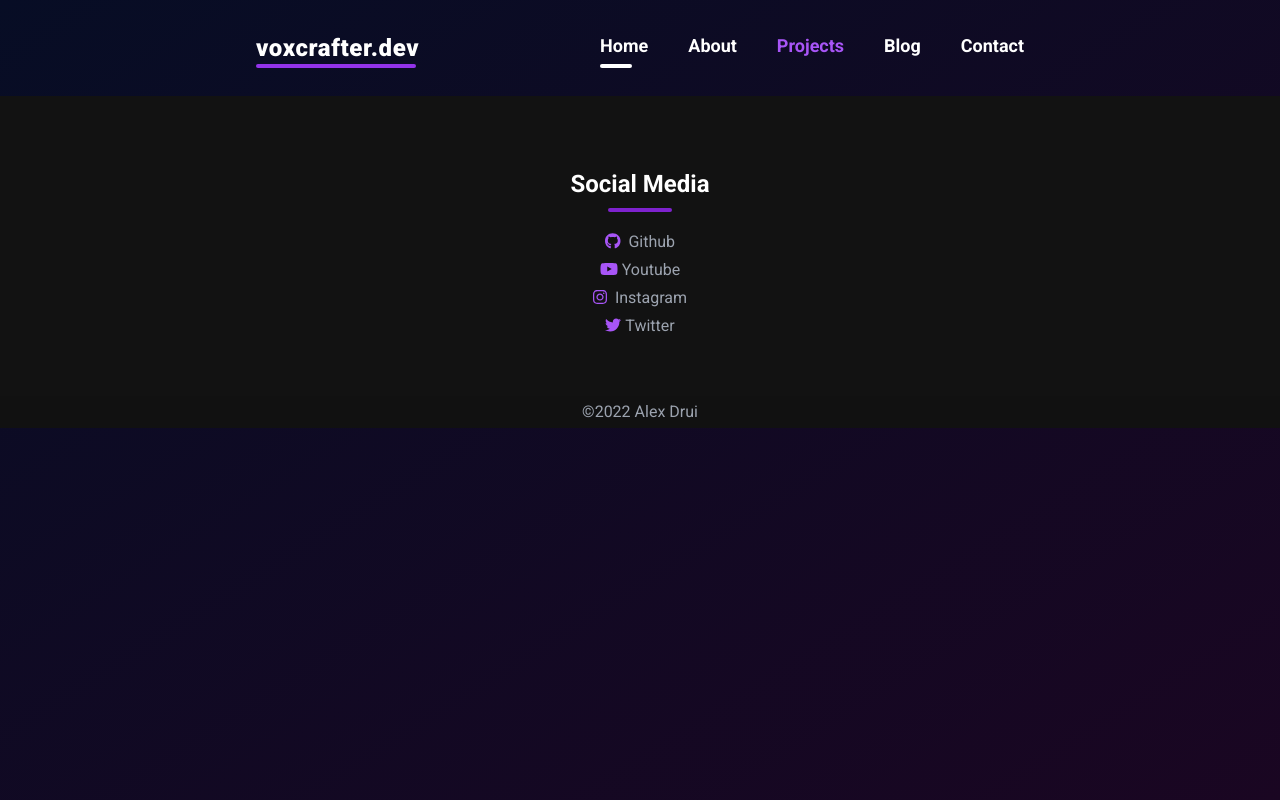
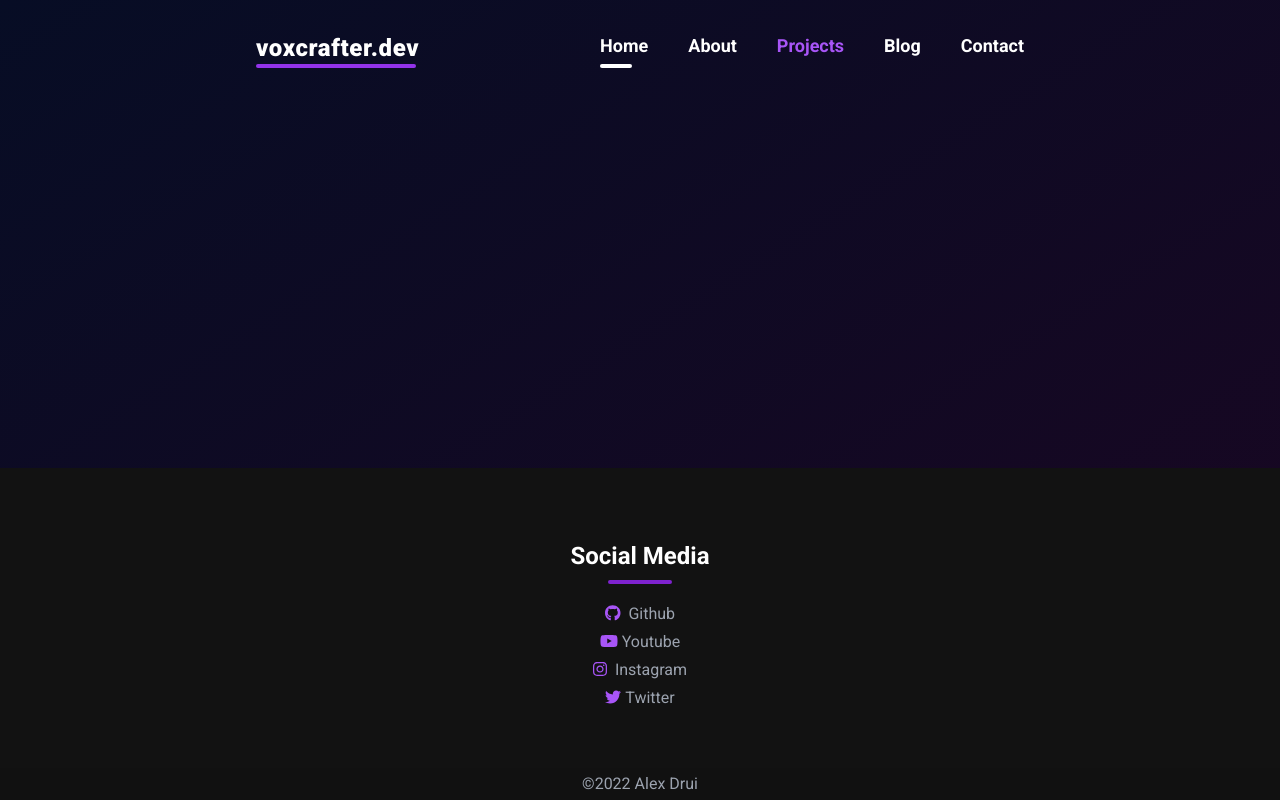
Before and after one commit to VoxCrafterLP/portfolio, a React (Create React App) app: page /projects in a window 1280 px wide. Built offline with nearby package versions, Linux system fonts and the light colour scheme.

Commit message:
Add route transition

```diff
--- a/src/App.tsx
+++ b/src/App.tsx
@@ -1,22 +1,43 @@
-import React from 'react';
-import { Route, Routes } from 'react-router-dom';
+import React, { ReactNode } from 'react';
+import { Route, Routes, useLocation } from 'react-router-dom';
 import Home from './pages/Home';
 import Projects from './pages/Projects';
 import About from './pages/About';
 import Navbar from './components/Navbar';
 import Footer from './components/Footer';
 import NotFound from './pages/404';
+import { AnimatePresence, motion } from 'framer-motion';
 
 const App = () => {
+	const location = useLocation();
+
+	function getElement(element: ReactNode): ReactNode {
+		return (
+			<motion.div
+				initial={{ opacity: 0, x: 100 }}
+				animate={{ opacity: 1, x: 0 }}
+				exit={{ opacity: 0, x: -100 }}
+			>
+				{element}
+			</motion.div>
+		);
+	}
+
 	return (
-		<div className="bg-gradient-to-br from-[#070d25] to-[#1a0622] min-h-screen flex flex-col">
+		<div
+			className="bg-gradient-to-br from-bggradient-1 to-bggradient-2
+										min-h-screen flex flex-col place-content-between
+										overflow-hidden"
+		>
 			<Navbar />
-			<Routes>
-				<Route path="/" element={<Home />} />
-				<Route path="/about" element={<About />} />
-				<Route path="/projects" element={<Projects />} />
-				<Route path="*" element={<NotFound />} />
-			</Routes>
+			<AnimatePresence>
+				<Routes location={location} key={location.pathname}>
+					<Route path="/" element={getElement(<Home />)} />
+					<Route path="/about" element={getElement(<About />)} />
+					<Route path="/projects" element={getElement(<Projects />)} />
+					<Route path="*" element={<NotFound />} />
+				</Routes>
+			</AnimatePresence>
 			<Footer />
 		</div>
 	);
--- a/src/components/Footer.tsx
+++ b/src/components/Footer.tsx
@@ -9,7 +9,7 @@ import {
 
 const Footer = () => {
 	return (
-		<>
+		<div>
 			<div className="text-white text-center flex flex-col items-center py-14 bg-dark_gray-100">
 				<div>
 					<h1 className="font-semibold text-2xl text-white mb-2 mt-4">
@@ -71,7 +71,7 @@ const Footer = () => {
 			<div className="bg-dark_gray-200 text-gray-400 flex flex-col items-center py-1">
 				<span>©2022 Alex Drui</span>
 			</div>
-		</>
+		</div>
 	);
 };
 
--- a/tailwind.config.js
+++ b/tailwind.config.js
@@ -24,6 +24,10 @@ module.exports = {
 					100: '#1e2227',
 					200: '#23272e',
 				},
+				bggradient: {
+					1: '#070d25',
+					2: '#1a0622'
+				}
 			}
 		},
 	},
```
